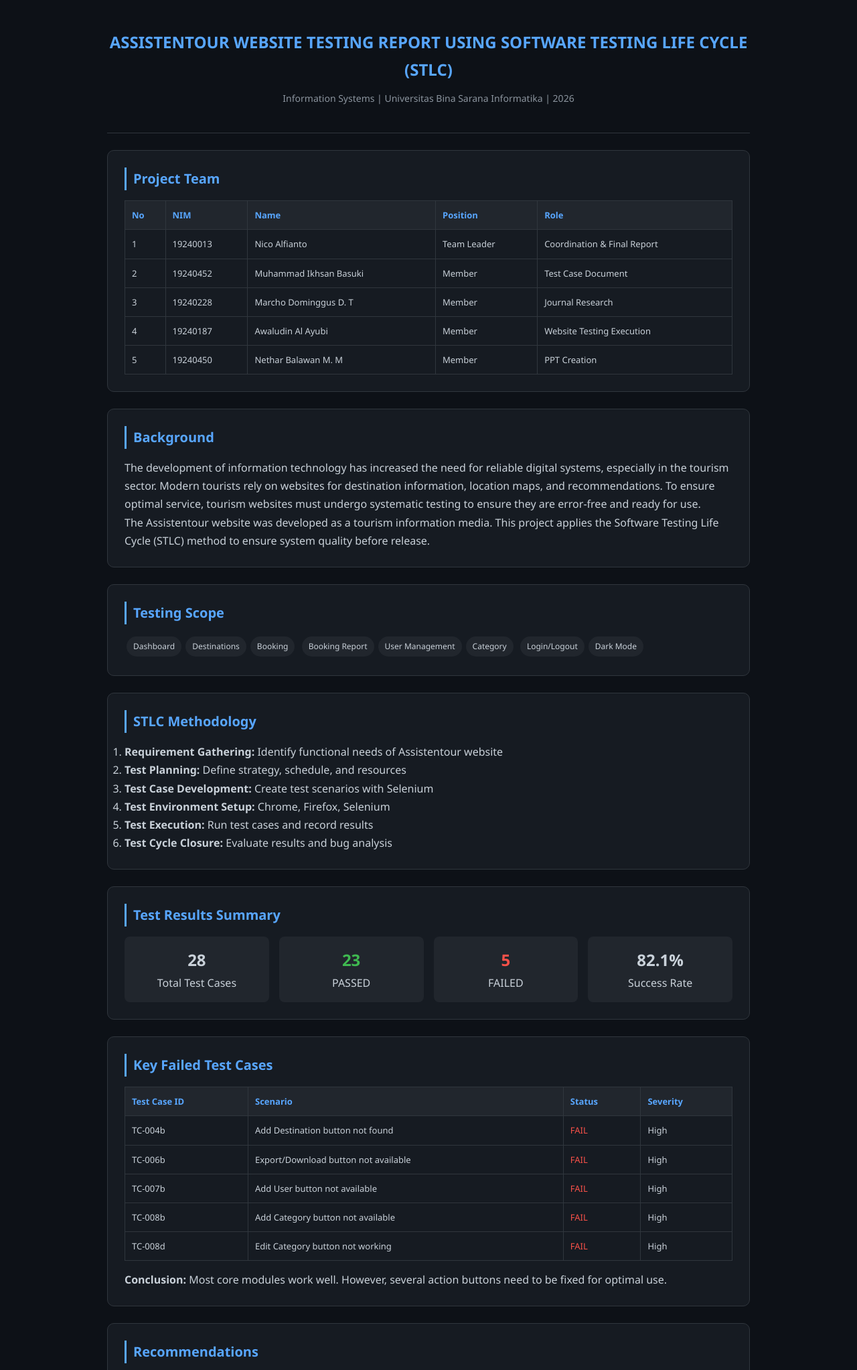
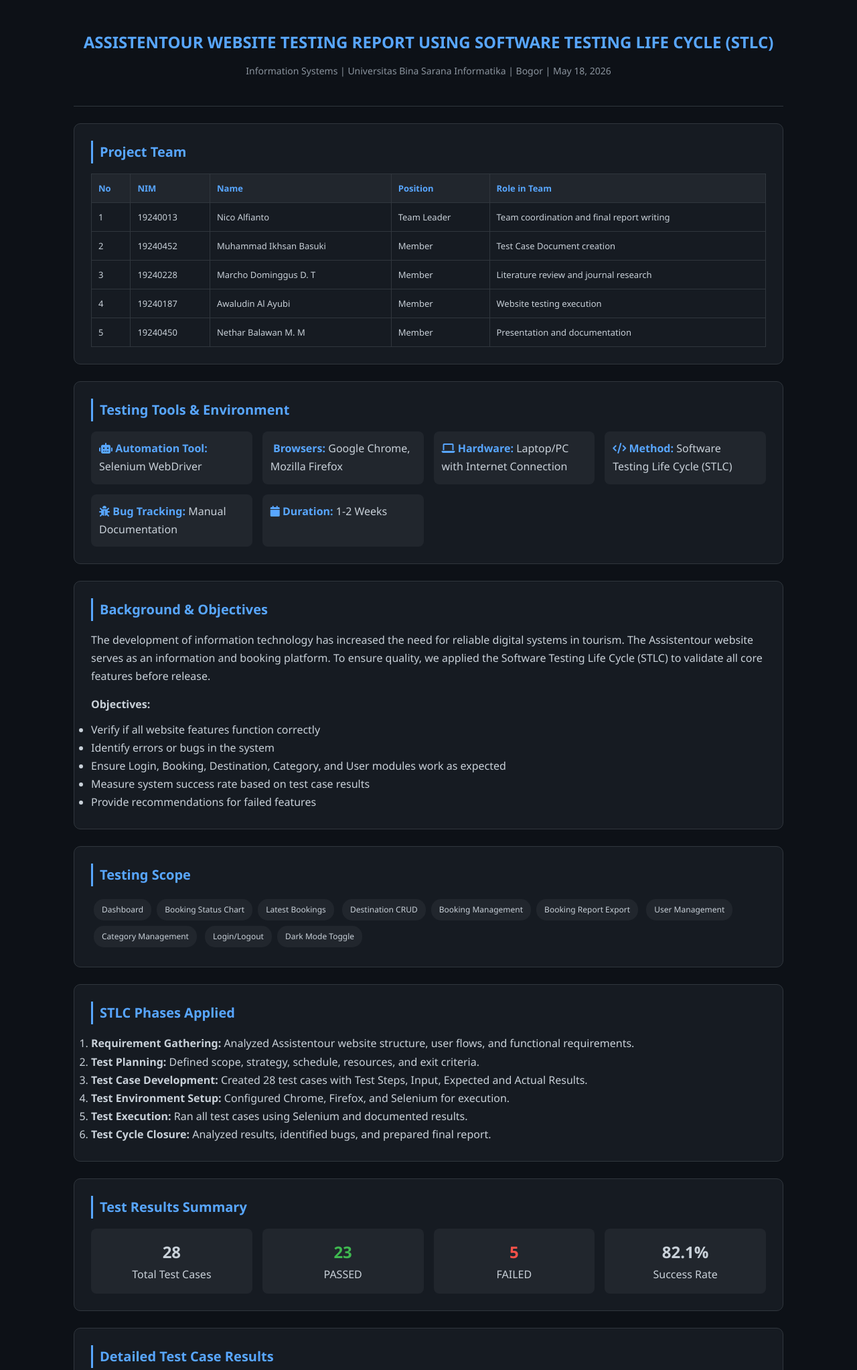
Before and after one commit to nico-alfianto/assistentour-stlc-testing, a plain HTML site: page index.html in a window 1280 px wide. Shown: the part 37-2082 px from the top of the page at 67% size. Drawn offline with Linux system fonts and the light colour scheme.

Commit message:
Update index.html

```diff
--- a/index.html
+++ b/index.html
@@ -8,7 +8,7 @@
     <style>
         * { margin: 0; padding: 0; box-sizing: border-box; }
         body { font-family: 'Segoe UI', Tahoma, Geneva, Verdana, sans-serif; background: #0d1117; color: #c9d1d9; line-height: 1.7; }
-        .container { max-width: 1000px; margin: auto; padding: 40px 20px; }
+        .container { max-width: 1100px; margin: auto; padding: 40px 20px; }
 
         header { text-align: center; padding: 40px 0; border-bottom: 1px solid #30363d; }
         header h1 { color: #58a6ff; font-size: 24px; margin-bottom: 10px; }
@@ -18,64 +18,91 @@
         .card h2 { color: #58a6ff; margin-bottom: 15px; font-size: 20px; border-left: 3px solid #58a6ff; padding-left: 10px; }
         .card h3 { color: #c9d1d9; margin: 15px 0 10px; font-size: 16px; }
 
-        .team-table, .result-table, .scope-table { width: 100%; border-collapse: collapse; font-size: 13px; margin-top: 15px; }
-        .team-table th, .team-table td, .result-table th, .result-table td, .scope-table th, .scope-table td { border: 1px solid #30363d; padding: 10px; text-align: left; }
-        .team-table th, .result-table th, .scope-table th { background: #21262d; color: #58a6ff; }
+        /* RESPONSIVE TABLE */
+        .table-wrapper { overflow-x: auto; margin-top: 15px; }
+        table { width: 100%; border-collapse: collapse; font-size: 13px; min-width: 600px; }
+        th, td { border: 1px solid #30363d; padding: 10px; text-align: left; vertical-align: top; }
+        th { background: #21262d; color: #58a6ff; white-space: nowrap; }
 
         .result-summary { display: grid; grid-template-columns: repeat(auto-fit, minmax(150px, 1fr)); gap: 15px; text-align: center; }
         .metric { background: #21262d; padding: 15px; border-radius: 8px; }
         .metric .val { font-size: 24px; font-weight: bold; }
         .pass { color: #3fb950; } .fail { color: #f85149; }
 
-        .tag { display: inline-block; background: #21262d; padding: 5px 10px; border-radius: 15px; font-size: 12px; margin: 3px; }
-        .status-pass { color: #3fb950; } .status-fail { color: #f85149; }
+        .tag { display: inline-block; background: #21262d; padding: 6px 12px; border-radius: 15px; font-size: 12px; margin: 4px; }
+        .status-pass { color: #3fb950; font-weight: bold; } .status-fail { color: #f85149; font-weight: bold; }
+        .tools-grid { display: grid; grid-template-columns: repeat(auto-fit, minmax(200px, 1fr)); gap: 15px; }
+        .tool-item { background: #21262d; padding: 12px; border-radius: 8px; }
+        .tool-item b { color: #58a6ff; }
     </style>
 </head>
 <body>
     <div class="container">
         <header>
             <h1>ASSISTENTOUR WEBSITE TESTING REPORT USING SOFTWARE TESTING LIFE CYCLE (STLC)</h1>
-            <p class="uni">Information Systems | Universitas Bina Sarana Informatika | 2026</p>
+            <p class="uni">Information Systems | Universitas Bina Sarana Informatika | Bogor | May 18, 2026</p>
         </header>
 
         <div class="card">
             <h2>Project Team</h2>
-            <table class="team-table">
-                <thead><tr><th>No</th><th>NIM</th><th>Name</th><th>Position</th><th>Role</th></tr></thead>
+            <div class="table-wrapper">
+                <table>
+                    <thead><tr><th>No</th><th>NIM</th><th>Name</th><th>Position</th><th>Role in Team</th></tr></thead>
                     <tbody>
-                    <tr><td>1</td><td>19240013</td><td>Nico Alfianto</td><td>Team Leader</td><td>Coordination & Final Report</td></tr>
-                    <tr><td>2</td><td>19240452</td><td>Muhammad Ikhsan Basuki</td><td>Member</td><td>Test Case Document</td></tr>
-                    <tr><td>3</td><td>19240228</td><td>Marcho Dominggus D. T</td><td>Member</td><td>Journal Research</td></tr>
-                    <tr><td>4</td><td>19240187</td><td>Awaludin Al Ayubi</td><td>Member</td><td>Website Testing Execution</td></tr>
-                    <tr><td>5</td><td>19240450</td><td>Nethar Balawan M. M</td><td>Member</td><td>PPT Creation</td></tr>
+                        <tr><td>1</td><td>19240013</td><td>Nico Alfianto</td><td>Team Leader</td><td>Team coordination and final report writing</td></tr>
+                        <tr><td>2</td><td>19240452</td><td>Muhammad Ikhsan Basuki</td><td>Member</td><td>Test Case Document creation</td></tr>
+                        <tr><td>3</td><td>19240228</td><td>Marcho Dominggus D. T</td><td>Member</td><td>Literature review and journal research</td></tr>
+                        <tr><td>4</td><td>19240187</td><td>Awaludin Al Ayubi</td><td>Member</td><td>Website testing execution</td></tr>
+                        <tr><td>5</td><td>19240450</td><td>Nethar Balawan M. M</td><td>Member</td><td>Presentation and documentation</td></tr>
                     </tbody>
                 </table>
             </div>
+        </div>
 
         <div class="card">
-            <h2>Background</h2>
-            <p>The development of information technology has increased the need for reliable digital systems, especially in the tourism sector. Modern tourists rely on websites for destination information, location maps, and recommendations. To ensure optimal service, tourism websites must undergo systematic testing to ensure they are error-free and ready for use.</p>
-            <p>The Assistentour website was developed as a tourism information media. This project applies the Software Testing Life Cycle (STLC) method to ensure system quality before release.</p>
+            <h2>Testing Tools & Environment</h2>
+            <div class="tools-grid">
+                <div class="tool-item"><b><i class="fa-solid fa-robot"></i> Automation Tool:</b> Selenium WebDriver</div>
+                <div class="tool-item"><b><i class="fa-solid fa-browser"></i> Browsers:</b> Google Chrome, Mozilla Firefox</div>
+                <div class="tool-item"><b><i class="fa-solid fa-laptop"></i> Hardware:</b> Laptop/PC with Internet Connection</div>
+                <div class="tool-item"><b><i class="fa-solid fa-code"></i> Method:</b> Software Testing Life Cycle (STLC)</div>
+                <div class="tool-item"><b><i class="fa-solid fa-bug"></i> Bug Tracking:</b> Manual Documentation</div>
+                <div class="tool-item"><b><i class="fa-solid fa-calendar"></i> Duration:</b> 1-2 Weeks</div>
+            </div>
+        </div>
+
+        <div class="card">
+            <h2>Background & Objectives</h2>
+            <p>The development of information technology has increased the need for reliable digital systems in tourism. The Assistentour website serves as an information and booking platform. To ensure quality, we applied the Software Testing Life Cycle (STLC) to validate all core features before release.</p>
+            <h3>Objectives:</h3>
+            <ul>
+                <li>Verify if all website features function correctly</li>
+                <li>Identify errors or bugs in the system</li>
+                <li>Ensure Login, Booking, Destination, Category, and User modules work as expected</li>
+                <li>Measure system success rate based on test case results</li>
+                <li>Provide recommendations for failed features</li>
+            </ul>
         </div>
 
         <div class="card">
             <h2>Testing Scope</h2>
             <div>
-                <span class="tag">Dashboard</span><span class="tag">Destinations</span><span class="tag">Booking</span>
-                <span class="tag">Booking Report</span><span class="tag">User Management</span><span class="tag">Category</span>
-                <span class="tag">Login/Logout</span><span class="tag">Dark Mode</span>
+                <span class="tag">Dashboard</span><span class="tag">Booking Status Chart</span><span class="tag">Latest Bookings</span>
+                <span class="tag">Destination CRUD</span><span class="tag">Booking Management</span><span class="tag">Booking Report Export</span>
+                <span class="tag">User Management</span><span class="tag">Category Management</span>
+                <span class="tag">Login/Logout</span><span class="tag">Dark Mode Toggle</span>
             </div>
         </div>
 
         <div class="card">
-            <h2>STLC Methodology</h2>
+            <h2>STLC Phases Applied</h2>
             <ol>
-                <li><b>Requirement Gathering:</b> Identify functional needs of Assistentour website</li>
-                <li><b>Test Planning:</b> Define strategy, schedule, and resources</li>
-                <li><b>Test Case Development:</b> Create test scenarios with Selenium</li>
-                <li><b>Test Environment Setup:</b> Chrome, Firefox, Selenium</li>
-                <li><b>Test Execution:</b> Run test cases and record results</li>
-                <li><b>Test Cycle Closure:</b> Evaluate results and bug analysis</li>
+                <li><b>Requirement Gathering:</b> Analyzed Assistentour website structure, user flows, and functional requirements.</li>
+                <li><b>Test Planning:</b> Defined scope, strategy, schedule, resources, and exit criteria.</li>
+                <li><b>Test Case Development:</b> Created 28 test cases with Test Steps, Input, Expected and Actual Results.</li>
+                <li><b>Test Environment Setup:</b> Configured Chrome, Firefox, and Selenium for execution.</li>
+                <li><b>Test Execution:</b> Ran all test cases using Selenium and documented results.</li>
+                <li><b>Test Cycle Closure:</b> Analyzed results, identified bugs, and prepared final report.</li>
             </ol>
         </div>
 
@@ -90,27 +117,45 @@
         </div>
 
         <div class="card">
-            <h2>Key Failed Test Cases</h2>
-            <table class="result-table">
-                <thead><tr><th>Test Case ID</th><th>Scenario</th><th>Status</th><th>Severity</th></tr></thead>
+            <h2>Detailed Test Case Results</h2>
+            <div class="table-wrapper">
+                <table>
+                    <thead>
+                        <tr><th>Test Case ID</th><th>Test Scenario</th><th>Input Data</th><th>Expected Result</th><th>Actual Result</th><th>Status</th></tr>
+                    </thead>
                     <tbody>
-                    <tr><td>TC-004b</td><td>Add Destination button not found</td><td class="status-fail">FAIL</td><td>High</td></tr>
-                    <tr><td>TC-006b</td><td>Export/Download button not available</td><td class="status-fail">FAIL</td><td>High</td></tr>
-                    <tr><td>TC-007b</td><td>Add User button not available</td><td class="status-fail">FAIL</td><td>High</td></tr>
-                    <tr><td>TC-008b</td><td>Add Category button not available</td><td class="status-fail">FAIL</td><td>High</td></tr>
-                    <tr><td>TC-008d</td><td>Edit Category button not working</td><td class="status-fail">FAIL</td><td>High</td></tr>
+                        <tr><td>TC-003e</td><td>Booking status chart display</td><td>-</td><td>Chart is visible</td><td>Chart is visible</td><td class="status-pass">PASS</td></tr>
+                        <tr><td>TC-004b</td><td>Add Destination button</td><td>-</td><td>Button is visible and clickable</td><td>Button not found</td><td class="status-fail">FAIL</td></tr>
+                        <tr><td>TC-005a</td><td>Open Booking page</td><td>-</td><td>Booking page loads</td><td>Booking page loads</td><td class="status-pass">PASS</td></tr>
+                        <tr><td>TC-006b</td><td>Export/Download button</td><td>-</td><td>Button is available</td><td>Button not available</td><td class="status-fail">FAIL</td></tr>
+                        <tr><td>TC-007b</td><td>Add User button</td><td>-</td><td>Button is visible</td><td>Button not available</td><td class="status-fail">FAIL</td></tr>
+                        <tr><td>TC-008d</td><td>Edit Category button</td><td>-</td><td>Button works</td><td>Button not working</td><td class="status-fail">FAIL</td></tr>
+                        <tr><td>TC-009</td><td>Dark mode toggle</td><td>Click toggle</td><td>Theme changes</td><td>Theme changes</td><td class="status-pass">PASS</td></tr>
+                        <tr><td>TC-010</td><td>Login with invalid credentials</td><td>Wrong user/pass</td><td>Login fails</td><td>Login fails</td><td class="status-pass">PASS</td></tr>
                     </tbody>
                 </table>
-            <p style="margin-top:15px;"><b>Conclusion:</b> Most core modules work well. However, several action buttons need to be fixed for optimal use.</p>
+            </div>
+            <p style="font-size:12px; color:#8b949e; margin-top:10px;">*Table is scrollable horizontally on mobile. Showing 8 of 28 test cases. Full document available on request.</p>
         </div>
 
         <div class="card">
-            <h2>Recommendations</h2>
-            <ul>
-                <li>Fix UI bugs on "Add" buttons for Destination, User, and Category modules.</li>
-                <li>Implement the Export/Download feature in the Booking Report module.</li>
-                <li>Perform regression testing after bug fixes.</li>
-            </ul>
+            <h2>Critical Bugs & Recommendations</h2>
+            <div class="table-wrapper">
+                <table>
+                    <thead><tr><th>Module</th><th>Bug Description</th><th>Severity</th><th>Recommendation</th></tr></thead>
+                    <tbody>
+                        <tr><td>Destination</td><td>Add Destination button not displayed</td><td class="fail">High</td><td>Fix UI rendering and button event</td></tr>
+                        <tr><td>Report</td><td>Export/Download feature missing</td><td class="fail">High</td><td>Implement export to CSV/PDF</td></tr>
+                        <tr><td>User</td><td>Add User button not available</td><td class="fail">High</td><td>Add button and link to create user form</td></tr>
+                        <tr><td>Category</td><td>Add and Edit Category buttons not working</td><td class="fail">High</td><td>Debug javascript and API connection</td></tr>
+                    </tbody>
+                </table>
+            </div>
+        </div>
+
+        <div class="card">
+            <h2>Conclusion</h2>
+            <p>Based on the STLC testing of the Assistentour website, 23 out of 28 test cases passed. Core modules such as Dashboard, Booking, Login, and Dark Mode function correctly. However, 5 high-severity bugs were found related to CRUD action buttons. We recommend fixing these issues and performing regression testing before production release.</p>
         </div>
     </div>
 </body>
```
Lines whose indentation alone changed are shown as unchanged.
